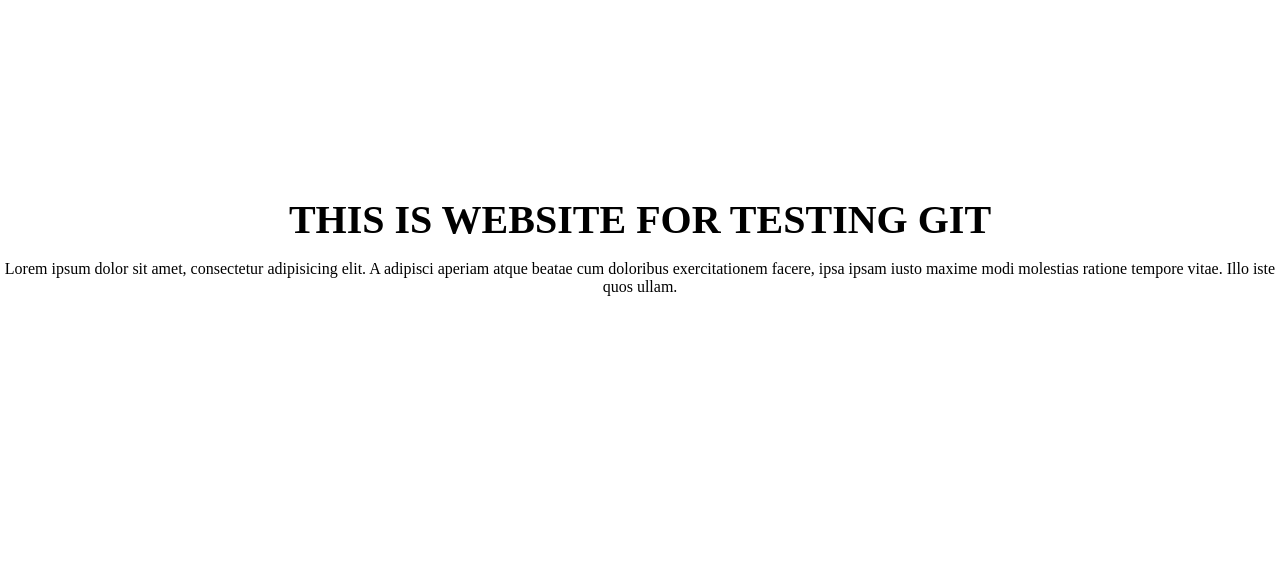
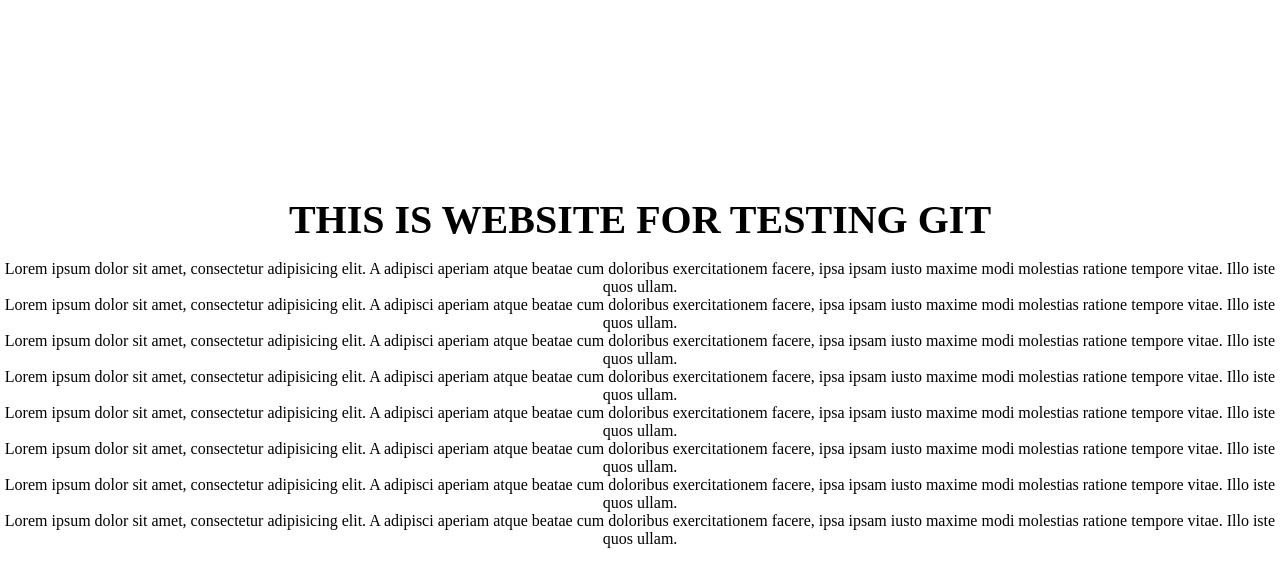
Before and after one commit to tayler20166/gittest, a PHP site: page / in a window 1280 px wide. Shown: the top 587 px of the page. Run offline with PHP 8.4, Linux system fonts and the light colour scheme.

Commit message:
Second commit

```diff
--- a/index.php
+++ b/index.php
@@ -12,6 +12,20 @@
 <div class="page_content">
     <h1>This is website for testing git</h1>
     <p>Lorem ipsum dolor sit amet, consectetur adipisicing elit. A adipisci aperiam atque beatae cum doloribus exercitationem facere, ipsa ipsam iusto maxime modi molestias ratione tempore vitae. Illo iste quos ullam.</p>
+
+    <p>Lorem ipsum dolor sit amet, consectetur adipisicing elit. A adipisci aperiam atque beatae cum doloribus exercitationem facere, ipsa ipsam iusto maxime modi molestias ratione tempore vitae. Illo iste quos ullam.</p>
+
+    <p>Lorem ipsum dolor sit amet, consectetur adipisicing elit. A adipisci aperiam atque beatae cum doloribus exercitationem facere, ipsa ipsam iusto maxime modi molestias ratione tempore vitae. Illo iste quos ullam.</p>
+
+    <p>Lorem ipsum dolor sit amet, consectetur adipisicing elit. A adipisci aperiam atque beatae cum doloribus exercitationem facere, ipsa ipsam iusto maxime modi molestias ratione tempore vitae. Illo iste quos ullam.</p>
+
+    <p>Lorem ipsum dolor sit amet, consectetur adipisicing elit. A adipisci aperiam atque beatae cum doloribus exercitationem facere, ipsa ipsam iusto maxime modi molestias ratione tempore vitae. Illo iste quos ullam.</p>
+
+    <p>Lorem ipsum dolor sit amet, consectetur adipisicing elit. A adipisci aperiam atque beatae cum doloribus exercitationem facere, ipsa ipsam iusto maxime modi molestias ratione tempore vitae. Illo iste quos ullam.</p>
+
+    <p>Lorem ipsum dolor sit amet, consectetur adipisicing elit. A adipisci aperiam atque beatae cum doloribus exercitationem facere, ipsa ipsam iusto maxime modi molestias ratione tempore vitae. Illo iste quos ullam.</p>
+
+    <p>Lorem ipsum dolor sit amet, consectetur adipisicing elit. A adipisci aperiam atque beatae cum doloribus exercitationem facere, ipsa ipsam iusto maxime modi molestias ratione tempore vitae. Illo iste quos ullam.</p>
 </div>
 
 </body>
```
